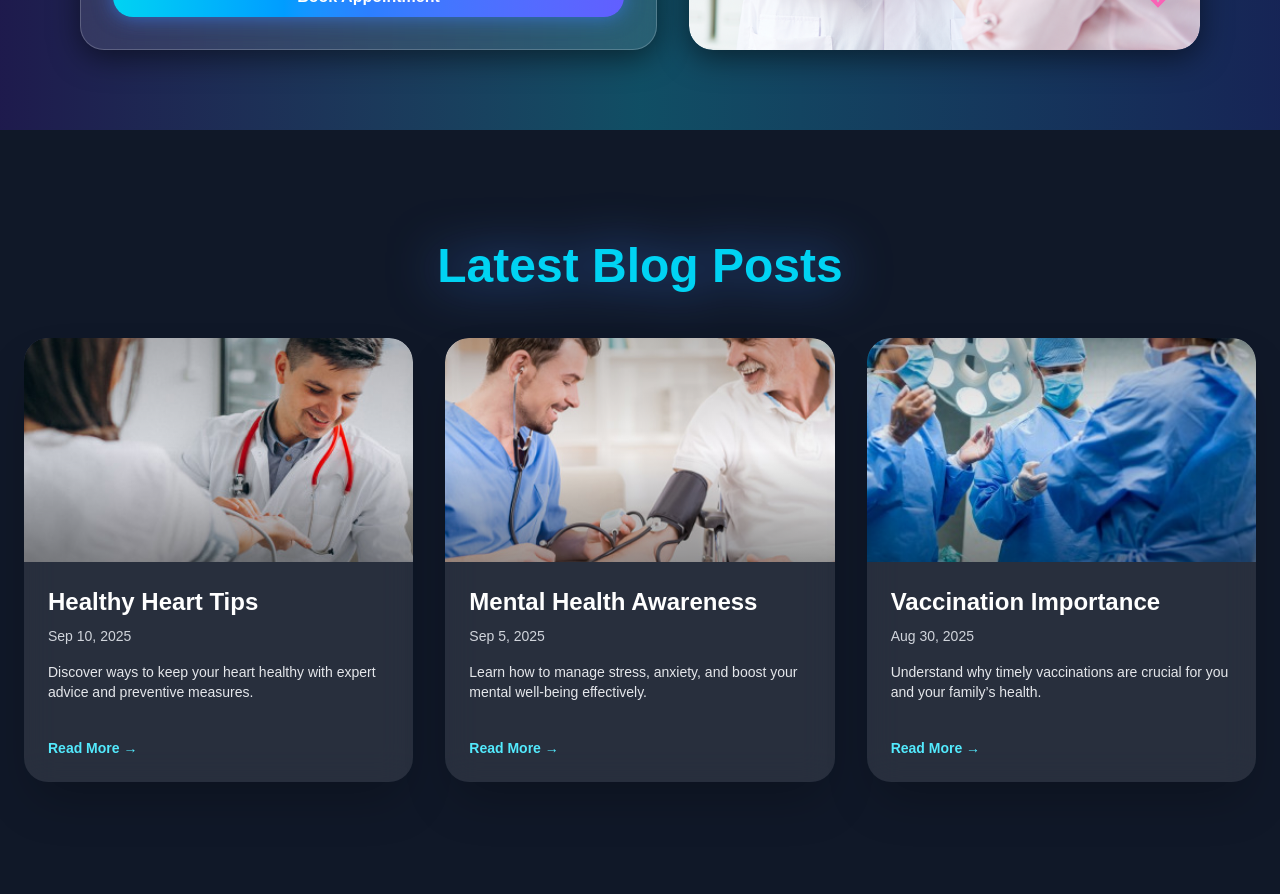
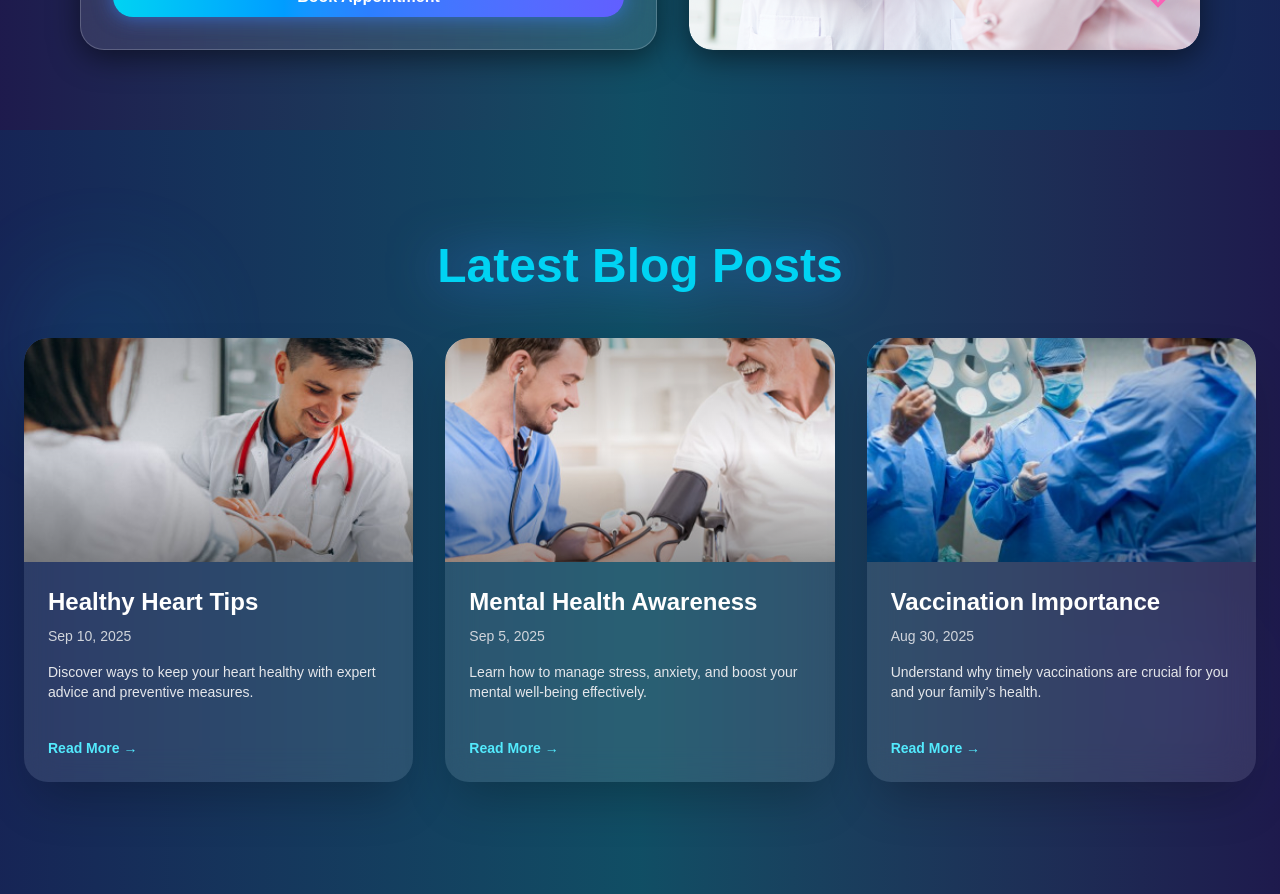
Before and after one commit to Clinton1029/doctors-appointment, a Next.js app: page / in a window 1280 px wide. Shown: the part 3800-4694 px from the top of the page. Built offline with nearby package versions, Linux system fonts and the light colour scheme.

Commit message:
added a blog section

```diff
--- a/components/Blog.jsx
+++ b/components/Blog.jsx
@@ -9,7 +9,7 @@ const blogs = [
     image: "/blog1.png",
     excerpt:
       "Discover ways to keep your heart healthy with expert advice and preventive measures.",
-    link: "#",
+    link: "https://www.heartfoundation.org.au/healthy-living/keeping-your-heart-healthy",
   },
   {
     title: "Mental Health Awareness",
@@ -17,7 +17,7 @@ const blogs = [
     image: "/blog2.png",
     excerpt:
       "Learn how to manage stress, anxiety, and boost your mental well-being effectively.",
-    link: "#",
+    link: "https://www.cartercenter.org/health/mental_health/index.html?utm_source=google&utm_medium=cpc&utm_campaign=NonBrand_TCC_Search_Health&utm_term=mental%20health%20awareness&utm_content=mental_health&s_src=peace&amp;s_subsrc=search&gad_source=1&gad_campaignid=26336342&gbraid=0AAAAAD_jeJ4kjDUshaya4WYPPWRQAfTFc&gclid=Cj0KCQjwovPGBhDxARIsAFhgkwQoX2FrnoGfv7YqMhKYxGFa7Hm-7CRTBOgi9Hts_Jrd7QAFQEVZHdkaAp-vEALw_wcB",
   },
   {
     title: "Vaccination Importance",
@@ -25,7 +25,7 @@ const blogs = [
     image: "/blog3.png",
     excerpt:
       "Understand why timely vaccinations are crucial for you and your family’s health.",
-    link: "#",
+    link: "https://www.nfid.org/immunization/10-reasons-to-get-vaccinated/",
   },
 ];
 
@@ -33,9 +33,13 @@ export default function Blog() {
   return (
     <section
       id="blog"
-      className="relative py-28 bg-gray-900 text-white overflow-hidden"
+      className="relative py-28 bg-gradient-to-r from-blue-950 via-cyan-900 to-indigo-950 text-white overflow-hidden"
     >
-      <div className="max-w-7xl mx-auto px-6">
+      <div className="max-w-7xl mx-auto px-6 relative">
+        {/* Floating Gradient Circles */}
+        <div className="absolute top-10 left-10 w-32 h-32 rounded-full bg-cyan-400/20 blur-3xl animate-pulse pointer-events-none"></div>
+        <div className="absolute bottom-10 right-12 w-24 h-24 rounded-full bg-indigo-500/20 blur-3xl animate-pulse pointer-events-none"></div>
+
         {/* Section Header */}
         <motion.h2
           className="text-3xl md:text-5xl font-extrabold text-cyan-400 text-center mb-12 drop-shadow-[0_0_25px_rgba(59,130,246,0.7)]"
```
